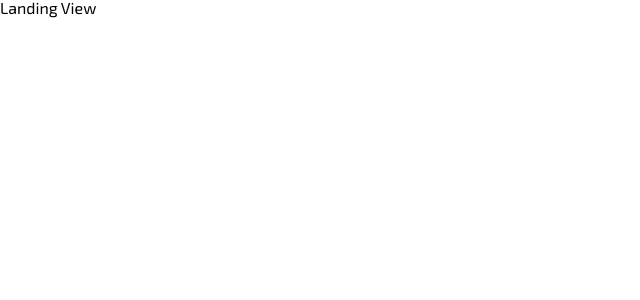
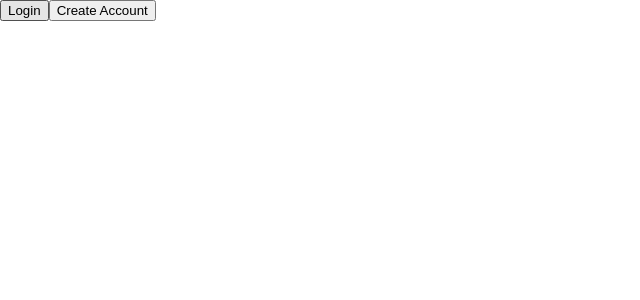
Before and after one commit to reaganforonda/learning, a React (Create React App) app: page / in a window 1280 px wide. Shown: the top 300 px of the page, without its empty margins (0-640 px from the left). Built offline with nearby package versions, Linux system fonts and the light colour scheme.

Commit message:
create placeholder register view

```diff
--- a/src/components/Landing/LandingView.js
+++ b/src/components/Landing/LandingView.js
@@ -10,7 +10,8 @@ export default class LandingView extends React.Component{
     render() {
         return (
             <div className='landingView'>
-                Landing View
+                <button>Login</button>
+                <button>Create Account</button>
             </div>
         )
     }
```
Also changed, not shown: src/components/Register/RegisterView.js (added, +18 -0 lines).
